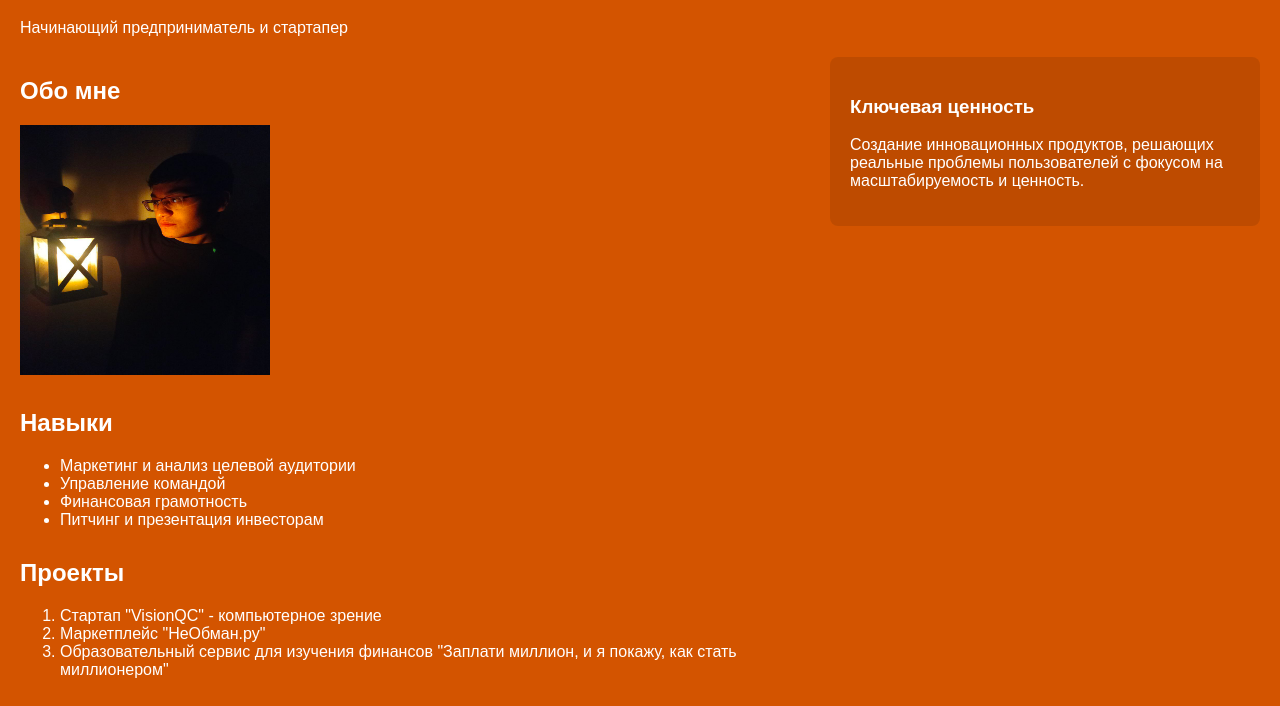
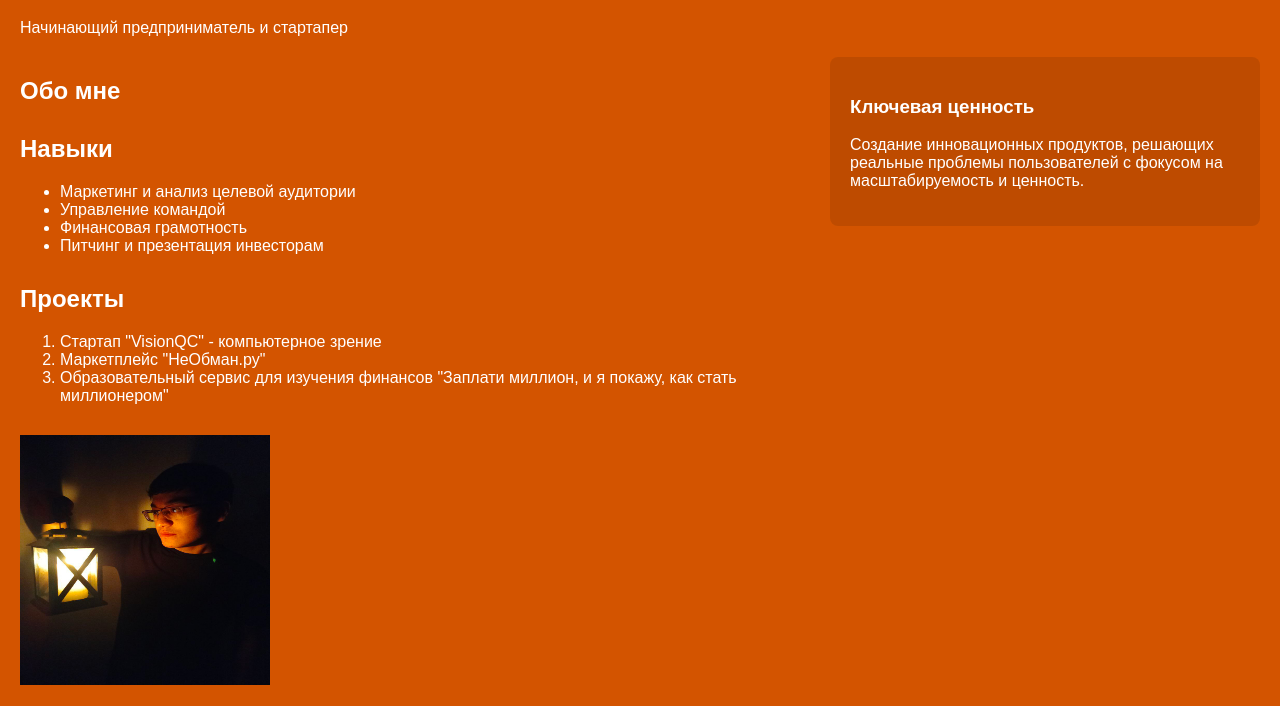
Before and after one commit to TweKAdventure/932401.Usmanov.Khozhi-Akbar.lab1, a plain HTML site: page index.html in a window 1280 px wide. Shown: the part 81-787 px from the top of the page. Drawn offline with Linux system fonts and the light colour scheme.

Commit message:
Web-tech lab1
Переместил изображение вниз

```diff
--- a/index.html
+++ b/index.html
@@ -12,15 +12,13 @@
         <p>Начинающий предприниматель и стартапер</p>
     </header>
 
-    <!-- Обертка, которая ставит main и aside в ряд -->
+    <!-- Поставить main и aside в ряд -->
     <div style="display: flex; gap: 30px; align-items: flex-start;">
 
-        <!-- Основной контент (займет больше места) -->
         <main style="flex: 2;">
 
             <section style="margin-bottom: 30px;">
                 <h2>Обо мне</h2>
-                <img src="avatar.jpg" alt="Фотография" width="250" height="250">
             </section>
 
             <section style="margin-bottom: 30px;">
@@ -42,6 +40,10 @@
                 </ol>
             </section>
 
+            <section>
+                <img src="avatar.jpg" alt="Фотография" width="250" height="250">
+            </section>
+
             <section style="margin-bottom: 30px;">
                 <h2>Связаться со мной</h2>
                 <form action="#" method="POST">
@@ -60,9 +62,9 @@
                     <button type="submit" style="padding: 10px 20px; background-color: white; color: orange; font-weight: bold; border: none; cursor: pointer;">Отправить</button>
                 </form>
             </section>
+
         </main>
 
-        <!-- Боковая панель (встанет справа) -->
         <aside style="flex: 1; background-color: rgba(0, 0, 0, 0.1); padding: 20px; border-radius: 8px;">
             <h3>Ключевая ценность</h3>
             <p>Создание инновационных продуктов, решающих реальные проблемы пользователей с фокусом на масштабируемость и ценность.</p>
```
